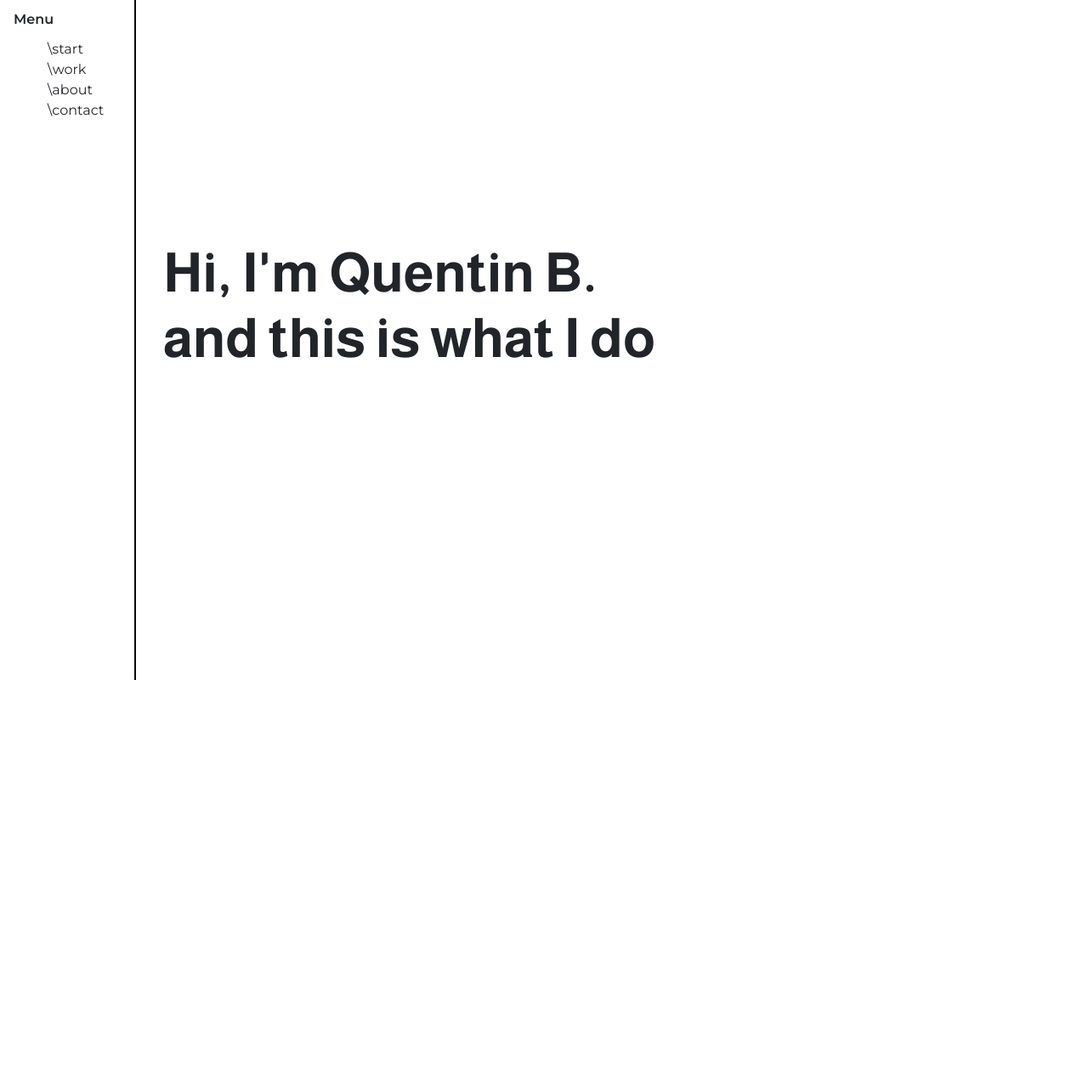
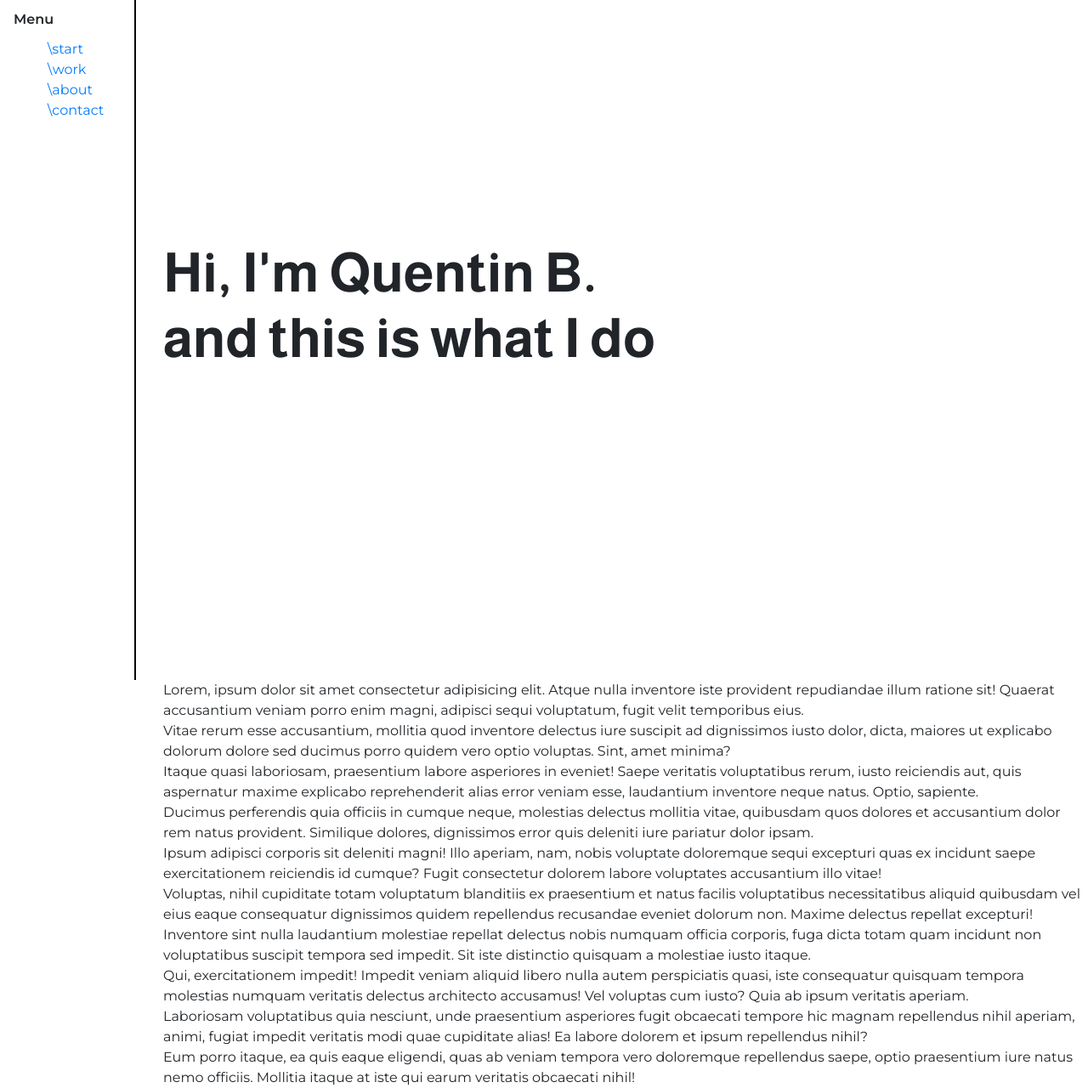
Before and after one commit to kantunb/portfolio, a PHP site: page / in a window 1280 px wide. Shown: the whole page at 85% size. Before the commit the page ends 800 px from the top, so only its background shows below. Run offline with PHP 8.4, Linux system fonts and the light colour scheme.

Commit message:
link menu

```diff
--- a/assets/css/styles.css
+++ b/assets/css/styles.css
@@ -59,7 +59,6 @@ li {
 
 #intro {
     height: 100vh;
-    margin-left: 10em;
     overflow: hidden;
 
 }
@@ -69,9 +68,7 @@ li {
 }
 
 #title {
-    height: 100%;
     padding-top: 15em;
-    padding-left: 2em;
 }
 
 .line1, .line2 {
@@ -88,3 +85,8 @@ li {
         margin-left: 0%;
     }
 }
+
+.marginLeft {
+    margin-left: 10em;
+    padding-left: 2em;
+}
--- a/index.html
+++ b/index.html
@@ -20,22 +20,34 @@
         <nav id="menu">
             <h2>Menu</h2>
             <ul>
-                <li>\start</li>
-                <li>\work</li>
-                <li>\about</li>
-                <li>\contact</li>
+                <li><a href="#intro">\start</a></li>
+                <li><a href="#work">\work</a></li>
+                <li><a href="#about">\about</a></li>
+                <li><a href="#contact">\contact</a></li>
             </ul>
         </nav>
     </header>
 
     <main>
-        <div id="intro">
+        <div id="intro" class="marginLeft">
             <div id="title">
                 <h1>
                     <span class="line1">Hi, I'm Quentin B.</span>
                     <span class="line2">and this is what I do</span>
                 </h1>
             </div>
+        </div>
+        <div>
+            <div class="marginLeft">Lorem, ipsum dolor sit amet consectetur adipisicing elit. Atque nulla inventore iste provident repudiandae illum ratione sit! Quaerat accusantium veniam porro enim magni, adipisci sequi voluptatum, fugit velit temporibus eius.</div>
+            <div class="marginLeft">Vitae rerum esse accusantium, mollitia quod inventore delectus iure suscipit ad dignissimos iusto dolor, dicta, maiores ut explicabo dolorum dolore sed ducimus porro quidem vero optio voluptas. Sint, amet minima?</div>
+            <div class="marginLeft">Itaque quasi laboriosam, praesentium labore asperiores in eveniet! Saepe veritatis voluptatibus rerum, iusto reiciendis aut, quis aspernatur maxime explicabo reprehenderit alias error veniam esse, laudantium inventore neque natus. Optio, sapiente.</div>
+            <div class="marginLeft">Ducimus perferendis quia officiis in cumque neque, molestias delectus mollitia vitae, quibusdam quos dolores et accusantium dolor rem natus provident. Similique dolores, dignissimos error quis deleniti iure pariatur dolor ipsam.</div>
+            <div class="marginLeft">Ipsum adipisci corporis sit deleniti magni! Illo aperiam, nam, nobis voluptate doloremque sequi excepturi quas ex incidunt saepe exercitationem reiciendis id cumque? Fugit consectetur dolorem labore voluptates accusantium illo vitae!</div>
+            <div class="marginLeft">Voluptas, nihil cupiditate totam voluptatum blanditiis ex praesentium et natus facilis voluptatibus necessitatibus aliquid quibusdam vel eius eaque consequatur dignissimos quidem repellendus recusandae eveniet dolorum non. Maxime delectus repellat excepturi!</div>
+            <div class="marginLeft">Inventore sint nulla laudantium molestiae repellat delectus nobis numquam officia corporis, fuga dicta totam quam incidunt non voluptatibus suscipit tempora sed impedit. Sit iste distinctio quisquam a molestiae iusto itaque.</div>
+            <div class="marginLeft">Qui, exercitationem impedit! Impedit veniam aliquid libero nulla autem perspiciatis quasi, iste consequatur quisquam tempora molestias numquam veritatis delectus architecto accusamus! Vel voluptas cum iusto? Quia ab ipsum veritatis aperiam.</div>
+            <div class="marginLeft">Laboriosam voluptatibus quia nesciunt, unde praesentium asperiores fugit obcaecati tempore hic magnam repellendus nihil aperiam, animi, fugiat impedit veritatis modi quae cupiditate alias! Ea labore dolorem et ipsum repellendus nihil?</div>
+            <div class="marginLeft">Eum porro itaque, ea quis eaque eligendi, quas ab veniam tempora vero doloremque repellendus saepe, optio praesentium iure natus nemo officiis. Mollitia itaque at iste qui earum veritatis obcaecati nihil!</div>
         </div>
 
     </main>
```
